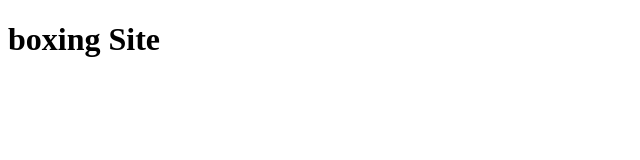
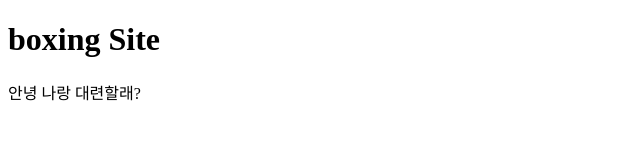
Before and after one commit to shin-huiju/boxiting, a plain HTML site: page index.html in a window 1280 px wide. Shown: the whole page, without its empty margins (0-640 px from the left). Drawn offline with Linux system fonts and the light colour scheme.

Commit message:
기능목록 추가

```diff
--- a/index.html
+++ b/index.html
@@ -7,5 +7,6 @@
 </head>
 <body>
     <h1>boxing Site</h1>
+    <div>안녕 나랑 대련할래?</div>
 </body>
 </html>
```
Also changed, not shown: 1 other file.
